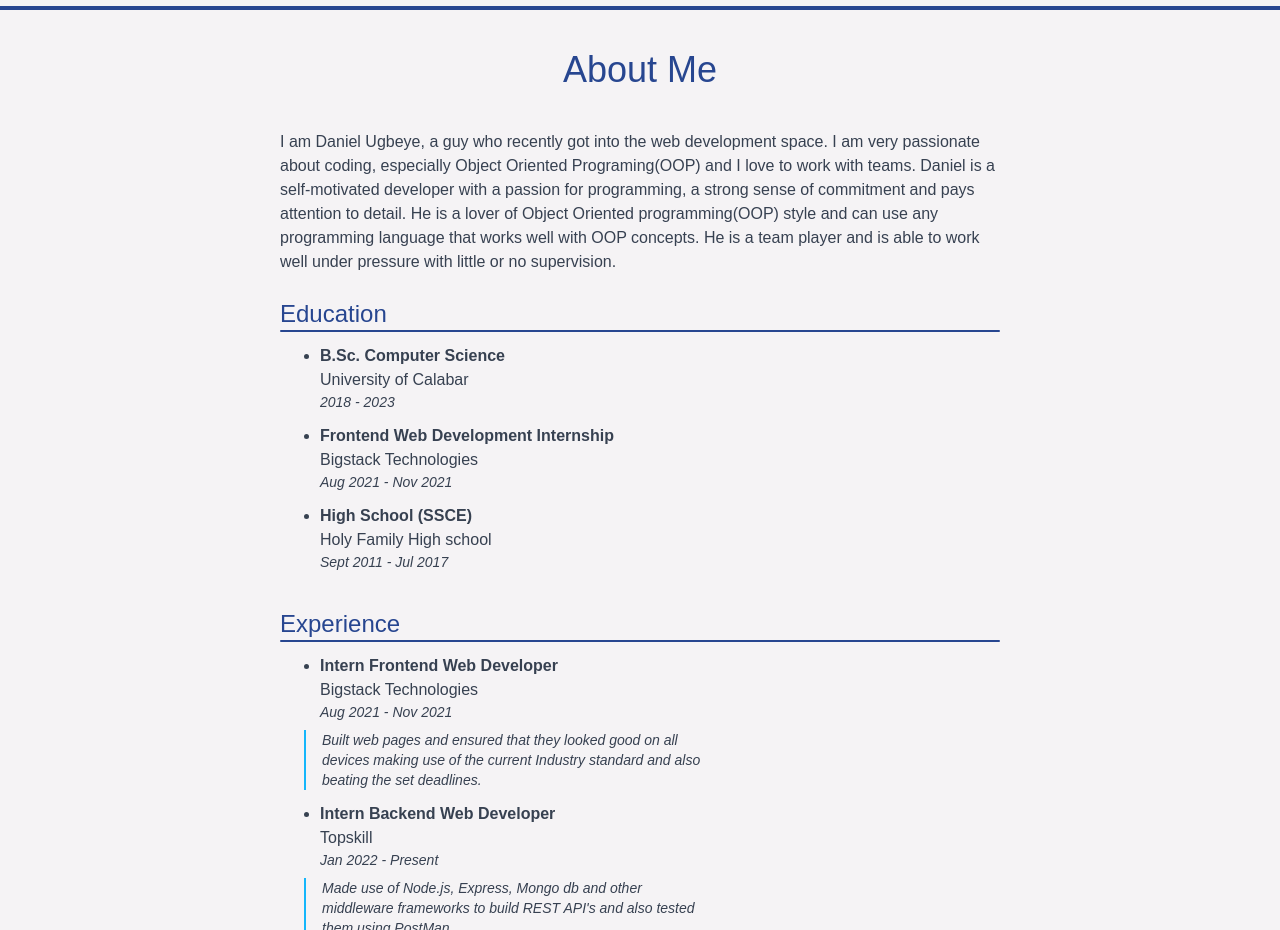
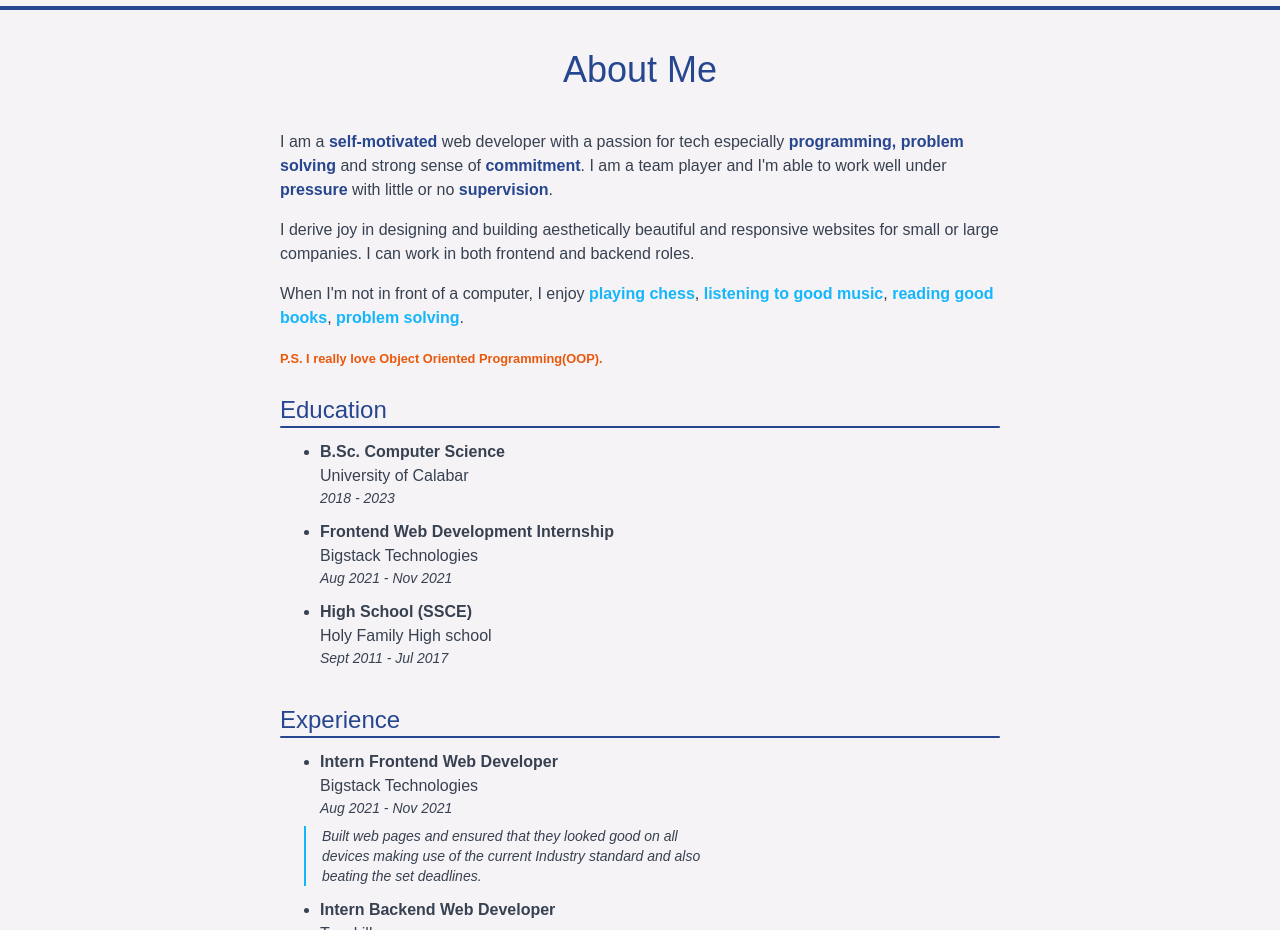
Before and after one commit to DanUgbeye/Portfolio, a website: page dist/index.html in a window 1280 px wide. Shown: the part 800-1730 px from the top of the page. Drawn offline with Linux system fonts and the light colour scheme.

Commit message:
worked on the about section

```diff
--- a/dist/index.html
+++ b/dist/index.html
@@ -117,13 +117,28 @@
           class="text-[#274690] bg-[#F5F3F5] my-10 font-light text-4xl text-center ">
             About Me
           </h2>
-          <p class=" text-gray-700 ">
-            I am Daniel Ugbeye, a guy who recently got into the web development space.
-            I am very passionate about coding, especially Object Oriented Programing(OOP) and I love to work with teams.
-            Daniel is a self-motivated developer with a passion for programming, a strong sense of commitment and pays attention to detail.
-            He is a lover of Object Oriented programming(OOP) style and can use any programming language that works well with OOP concepts.
-            He is a team player and is able to work well under pressure with little or no supervision.
+
+          <p class=" text-gray-700 mb-4 ">
+            I am a <span class=" text-[#274690] font-semibold ">self-motivated</span>  web developer with a passion for tech especially <span class=" text-[#274690] font-semibold ">programming, problem solving</span> and strong sense of <span class=" text-[#274690] font-semibold ">commitment</span>. I am a team player and I'm able to work well under <span class=" text-[#274690] font-semibold ">pressure</span> with little or no <span class=" text-[#274690] font-semibold ">supervision</span>.
+
           </p>
+
+          <p class=" text-gray-700 mb-4 ">
+            I derive joy in designing and building aesthetically beautiful and responsive websites for small or large companies. I can work in both frontend and backend roles.
+          </p>
+
+
+          <p class=" text-gray-700 mb-4 ">
+            When I'm not in front of a computer, I enjoy
+            <span class=" text-[#15b6fb] font-semibold ">playing chess</span>,
+            <span class=" text-[#15b6fb] font-semibold ">listening to good music</span>,
+            <span class=" text-[#15b6fb] font-semibold ">reading good books</span>,
+            <span class=" text-[#15b6fb] font-semibold ">problem solving</span>.
+          </p>
+
+          <small class=" font-semibold text-orange-600 ">
+            P.S. I really love Object Oriented Programming(OOP).
+          </small>
 
           <!-- EDUCATION SECTION -->
           <section id="education"
```
Also changed, not shown: dist/style.css.
